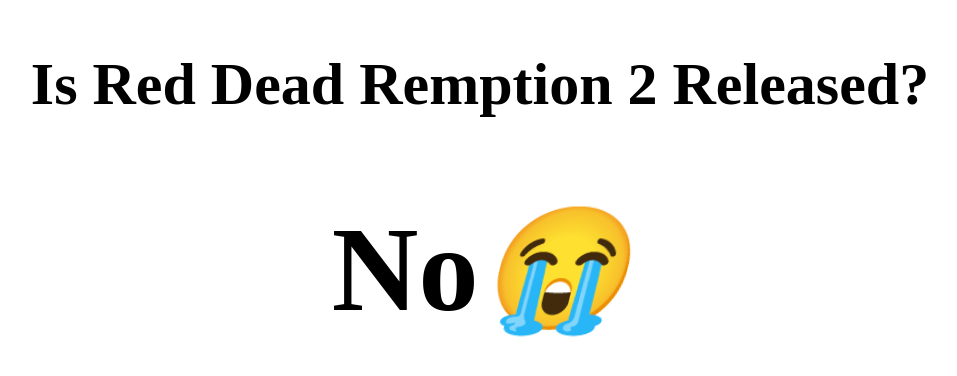
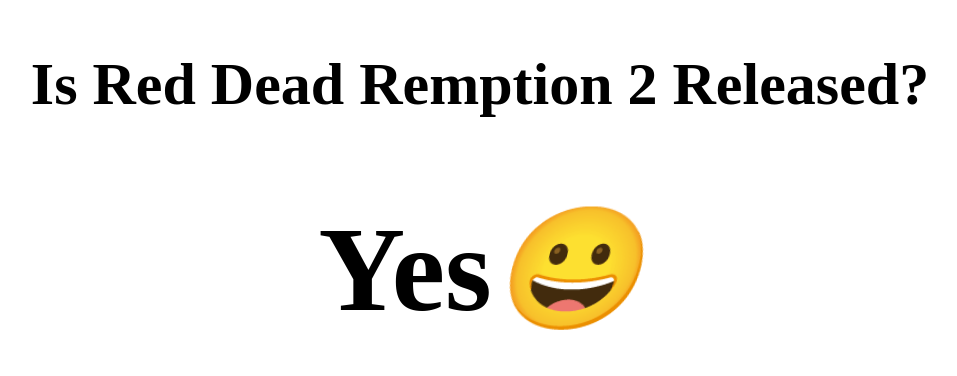
Before and after one commit to DonRai/isRDR2released, a plain HTML site: page index.html in a window 1280 px wide. Shown: the whole page, without its empty margins (160-1117 px from the left). Drawn offline with Linux system fonts and the light colour scheme.

Commit message:
Update release info

```diff
--- a/index.html
+++ b/index.html
@@ -9,6 +9,6 @@
 </head>
 <body>
 <h2 style="text-align: center;font-size: 60px;">Is Red Dead Remption 2 Released?</h2>
-<h1 style="text-align: center;font-size: 120px;">No<i>😭</i></h1>
+<h1 style="text-align: center;font-size: 120px;">Yes<i>😀</i></h1>
 </body>
 </html>
```
